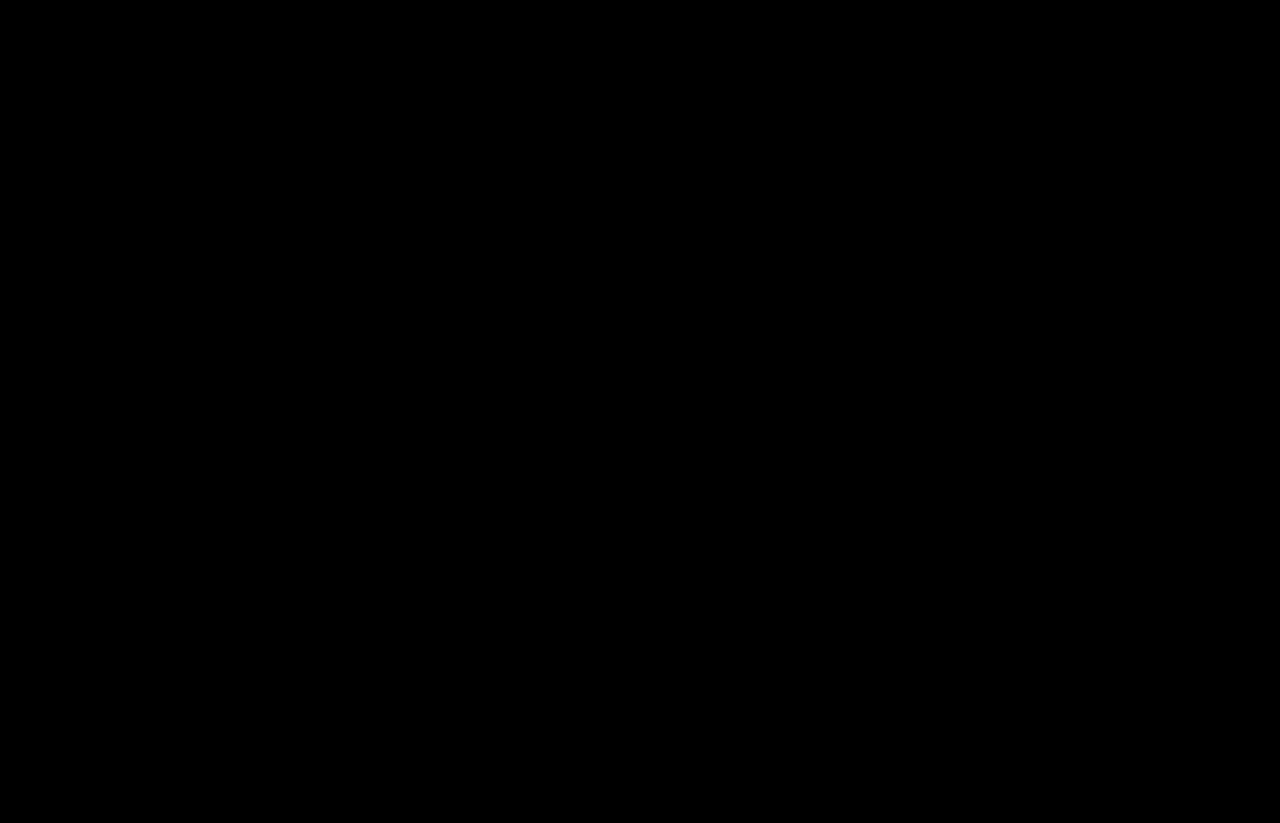
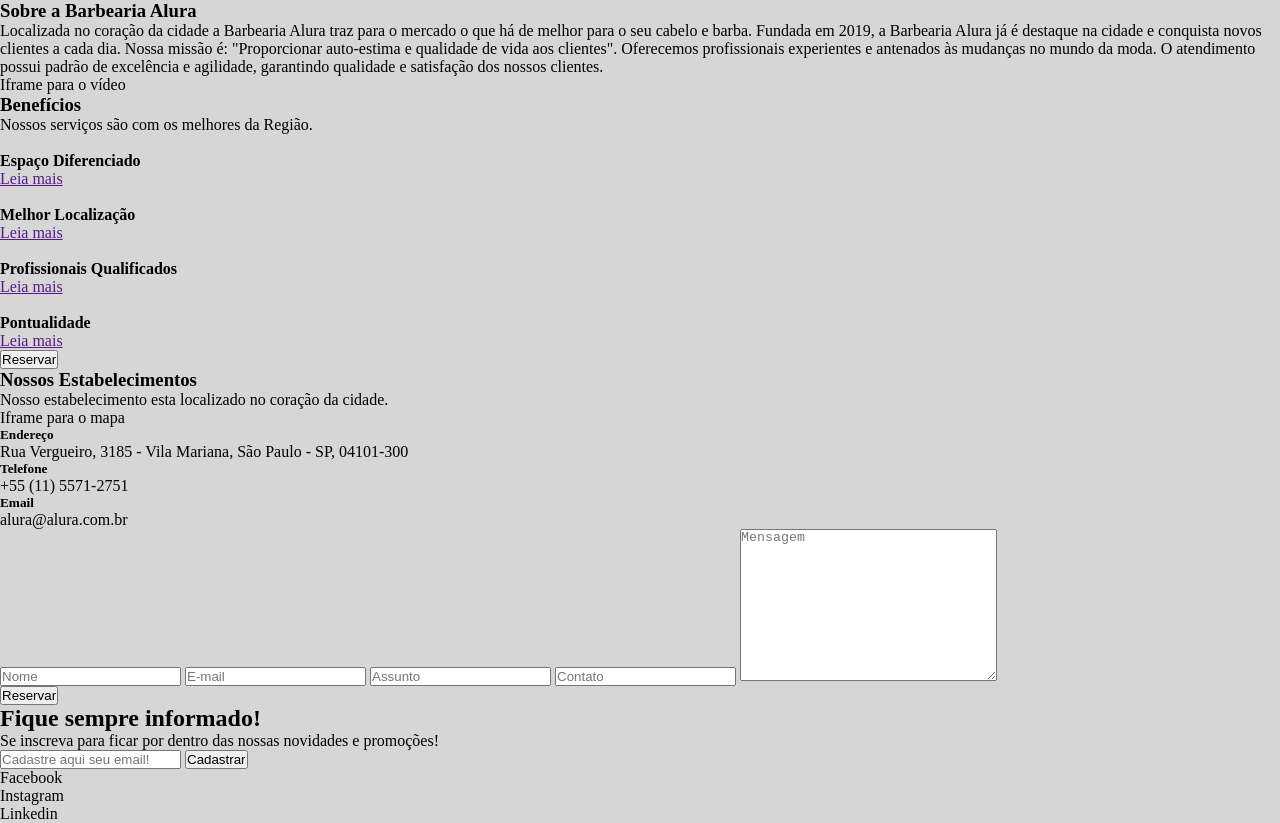
Before and after one commit to rafael-the-dev/BarbeariaAlura2.0, a plain HTML site: page index.html in a window 1280 px wide. Before the commit the page ends 800 px from the top, so only its background shows below. Drawn offline with Linux system fonts and the light colour scheme.

Commit message:
Estrutura e conteudo HTML

```diff
--- a/css/style.scss
+++ b/css/style.scss
@@ -6,5 +6,5 @@
 
  body {
      width: 100%;
-     background-color: black;
+     background-color: rgb(214, 214, 214);
  }
--- a/index.html
+++ b/index.html
@@ -1,13 +1,94 @@
 <!DOCTYPE html>
-<html lang="en">
+<html lang="pt-br">
 <head>
     <meta charset="UTF-8">
     <meta http-equiv="X-UA-Compatible" content="IE=edge">
     <meta name="viewport" content="width=device-width, initial-scale=1.0">
-    <title>Document</title>
+    <title>Barbearia Alura</title>
     <link rel="stylesheet" href="css/style.css">
 </head>
 <body>
+    <!-- HEADER -->
+    <header>
+        <div class="menu-logo"></div>
+        <div class="menu-right"></div>
+    </header>
+    <!-- MAIN -->
+    <main>
+        <section class="sobre">
+            <h3>Sobre a Barbearia Alura</h3>
+            <p>Localizada no coração da cidade a Barbearia Alura traz para o mercado o que há de melhor para o seu cabelo e barba. Fundada em 2019, a Barbearia Alura já é destaque na cidade e conquista novos clientes a cada dia.
+                Nossa missão é: "Proporcionar auto-estima e qualidade de vida aos clientes".
+                Oferecemos profissionais experientes e antenados às mudanças no mundo da moda. O atendimento possui padrão de excelência e agilidade, garantindo qualidade e satisfação dos nossos clientes.
+            </p>
+            <p>Iframe para o vídeo</p>
+        </section>
+        <section class="beneficios">
+            <h3>Benefícios</h3>
+            <p>Nossos serviços são com os melhores da Região.</p>
+            <ul>
+                <li>
+                    <img src="" alt="">
+                    <h4>Espaço Diferenciado</h4>
+                    <a href="">Leia mais</a>
+                </li>
+                <li>
+                    <img src="" alt="">
+                    <h4>Melhor Localização</h4>
+                    <a href="">Leia mais</a>
+                </li>
+                <li>
+                    <img src="" alt="">
+                    <h4>Profissionais Qualificados</h4>
+                    <a href="">Leia mais</a>
+                </li>
+                <li>
+                    <img src="" alt="">
+                    <h4>Pontualidade</h4>
+                    <a href="">Leia mais</a>
+                </li>
+            </ul>
+            <button>Reservar</button>
+        </section>
+        <section class="informacoes">
+            <h3>Nossos Estabelecimentos</h3>
+            <p>Nosso estabelecimento esta localizado no coração da cidade.</p>
+            <p>Iframe para o mapa</p>
+            <div class="contato">
+                <h5>Endereço</h5>
+                <p>Rua Vergueiro, 3185 - Vila Mariana, São Paulo - SP, 04101-300</p>
 
+                <h5>Telefone</h5>
+                <p>+55 (11) 5571-2751</p>
+
+                <h5>Email</h5>
+                <p>alura@alura.com.br</p>
+            </div>
+            <div class="formulario">
+                <form action="">
+                    <input type="text" placeholder="Nome" required>
+                    <input type="email" placeholder="E-mail" required>
+                    <input type="text" placeholder="Assunto" required>
+                    <input type="tel" placeholder="Contato" required>
+                    <textarea placeholder="Mensagem" name="Mensagem" cols="30" rows="10"></textarea>
+                </form>
+                <button>Reservar</button>
+            </div>
+        </section>
+    </main>
+    <!-- FOOTER -->
+    <footer>
+        <h2>Fique sempre informado!</h2>
+        <p>Se inscreva para ficar por dentro das nossas novidades e promoções!</p>
+        <form action="">
+            <input type="email" placeholder="Cadastre aqui seu email!">
+            <button>Cadastrar</button>
+        </form>
+        <div class="medias-Sociais">
+            <p>Facebook</p>
+            <p>Instagram</p>
+            <p>Linkedin</p>
+        </div>
+    </footer>
 </body>
 </html>
```
Also changed, not shown: css/style.css, 2 other files.
